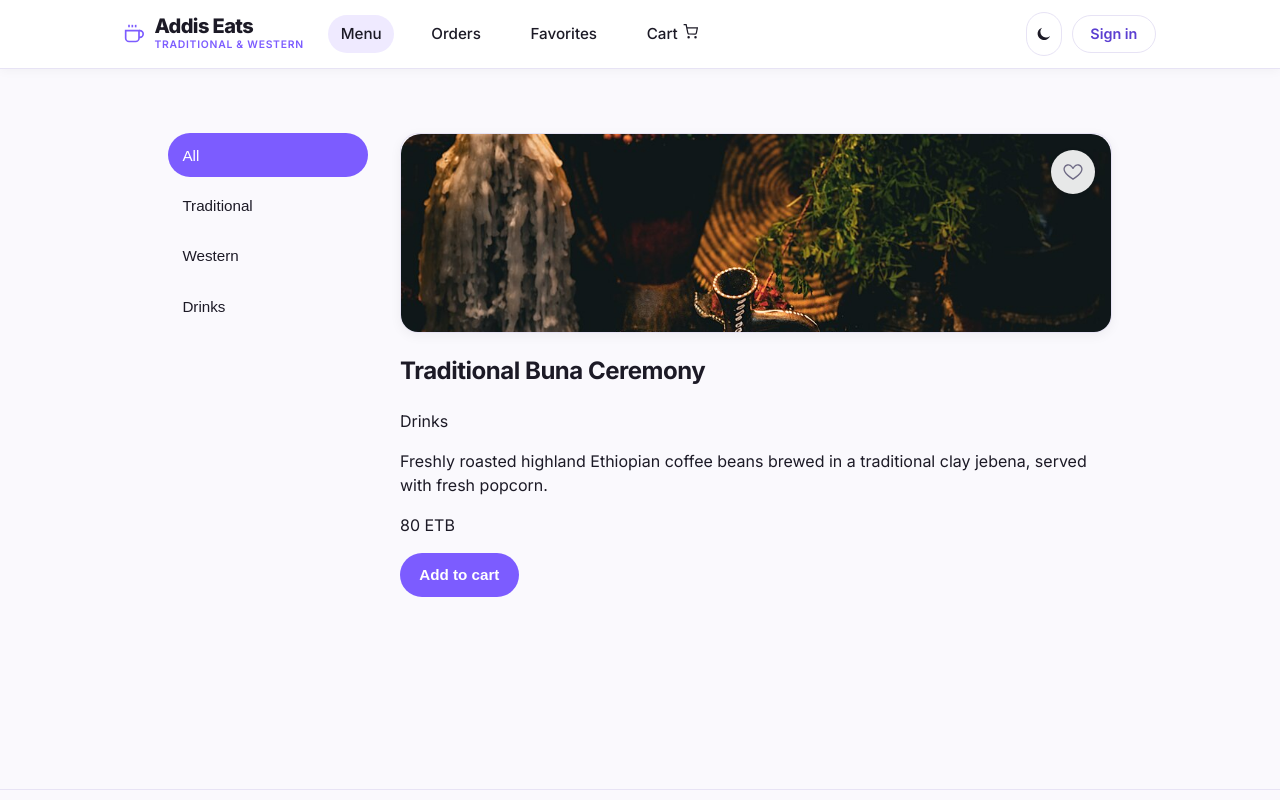
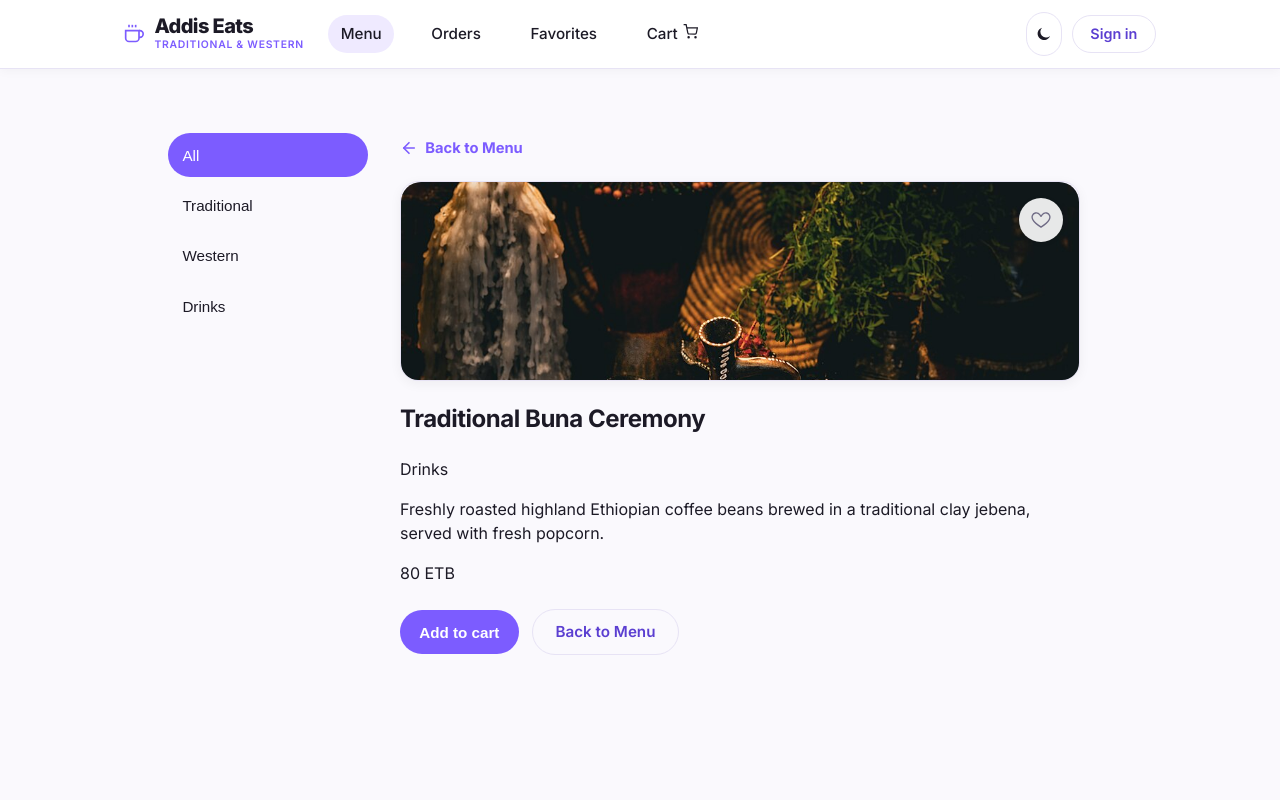
Before and after one commit to ephrathasamuel/Addis-Eats-Nextjs, a Next.js app: page /menu/buna in a window 1280 px wide. Shown: the top 800 px of the page. Built offline with nearby package versions, Linux system fonts and the light colour scheme; no server answers.

Commit message:
Add Back to Menu buttons to food detail page

```diff
--- a/app/globals.css
+++ b/app/globals.css
@@ -1111,6 +1111,116 @@ main {
   width: 44px;
 
   height: 44px;
+
+}
+
+
+
+/* ---------- Dish detail page ---------- */
+
+.dish-detail-page {
+
+  max-width: 680px;
+
+}
+
+.dish-detail-top-nav {
+
+  margin-bottom: 1.15rem;
+
+}
+
+.dish-detail-back-link {
+
+  display: inline-flex;
+
+  align-items: center;
+
+  gap: 0.45rem;
+
+  color: var(--brand);
+
+  font-weight: 650;
+
+  font-size: 0.92rem;
+
+  text-decoration: none;
+
+  padding: 0.25rem 0;
+
+  transition: color 0.15s ease, transform 0.15s ease;
+
+}
+
+.dish-detail-back-link:hover {
+
+  color: var(--brand-dark);
+
+  text-decoration: underline;
+
+  transform: translateX(-3px);
+
+}
+
+.dish-detail-actions {
+
+  display: flex;
+
+  align-items: center;
+
+  gap: 0.85rem;
+
+  margin-top: 1.5rem;
+
+  flex-wrap: wrap;
+
+}
+
+.dish-detail-back-btn {
+
+  display: inline-flex;
+
+  align-items: center;
+
+  justify-content: center;
+
+  min-height: 44px;
+
+  padding: 0.65rem 1.4rem;
+
+  border-radius: 980px;
+
+  font-size: 0.95rem;
+
+  font-weight: 600;
+
+  text-decoration: none;
+
+}
+
+@media (max-width: 600px) {
+
+  .dish-detail-actions {
+
+    flex-direction: column;
+
+    align-items: stretch;
+
+    gap: 0.75rem;
+
+  }
+
+  .dish-detail-actions .add-to-cart,
+
+  .dish-detail-actions .dish-detail-back-btn {
+
+    width: 100%;
+
+    text-align: center;
+
+    justify-content: center;
+
+  }
 
 }
 
--- a/app/menu/[id]/page.js
+++ b/app/menu/[id]/page.js
@@ -1,4 +1,5 @@
 import { notFound } from "next/navigation";
+import Link from "next/link";
 import { getDishById, getAllDishIds } from "@/lib/dishes";
 import { AddToCartButton } from "@/components/AddToCartButton";
 import { DishImage } from "@/components/DishImage";
@@ -63,11 +64,31 @@ export default async function DishPage({ params }) {
   };
 
   return (
-    <article>
+    <article className="dish-detail-page">
       <script
         type="application/ld+json"
         dangerouslySetInnerHTML={{ __html: JSON.stringify(jsonLd) }}
       />
+      <div className="dish-detail-top-nav">
+        <Link href="/menu" className="dish-detail-back-link">
+          <svg
+            width="18"
+            height="18"
+            viewBox="0 0 24 24"
+            fill="none"
+            stroke="currentColor"
+            strokeWidth="2.2"
+            strokeLinecap="round"
+            strokeLinejoin="round"
+            aria-hidden="true"
+          >
+            <line x1="19" y1="12" x2="5" y2="12" />
+            <polyline points="12 19 5 12 12 5" />
+          </svg>
+          <span>Back to Menu</span>
+        </Link>
+      </div>
+
       <div className="dish-card__image-wrap">
         <DishImage dish={dish} size="hero" priority={true} />
         <FavoriteButton dish={dish} size="hero" />
@@ -76,7 +97,12 @@ export default async function DishPage({ params }) {
       <p className="dish-category">{dish.category}</p>
       <p>{dish.description}</p>
       <p className="dish-price">{dish.price} ETB</p>
-      <AddToCartButton dish={dish} />
+      <div className="dish-detail-actions">
+        <AddToCartButton dish={dish} />
+        <Link href="/menu" className="btn-ghost dish-detail-back-btn">
+          Back to Menu
+        </Link>
+      </div>
     </article>
   );
 }
```
